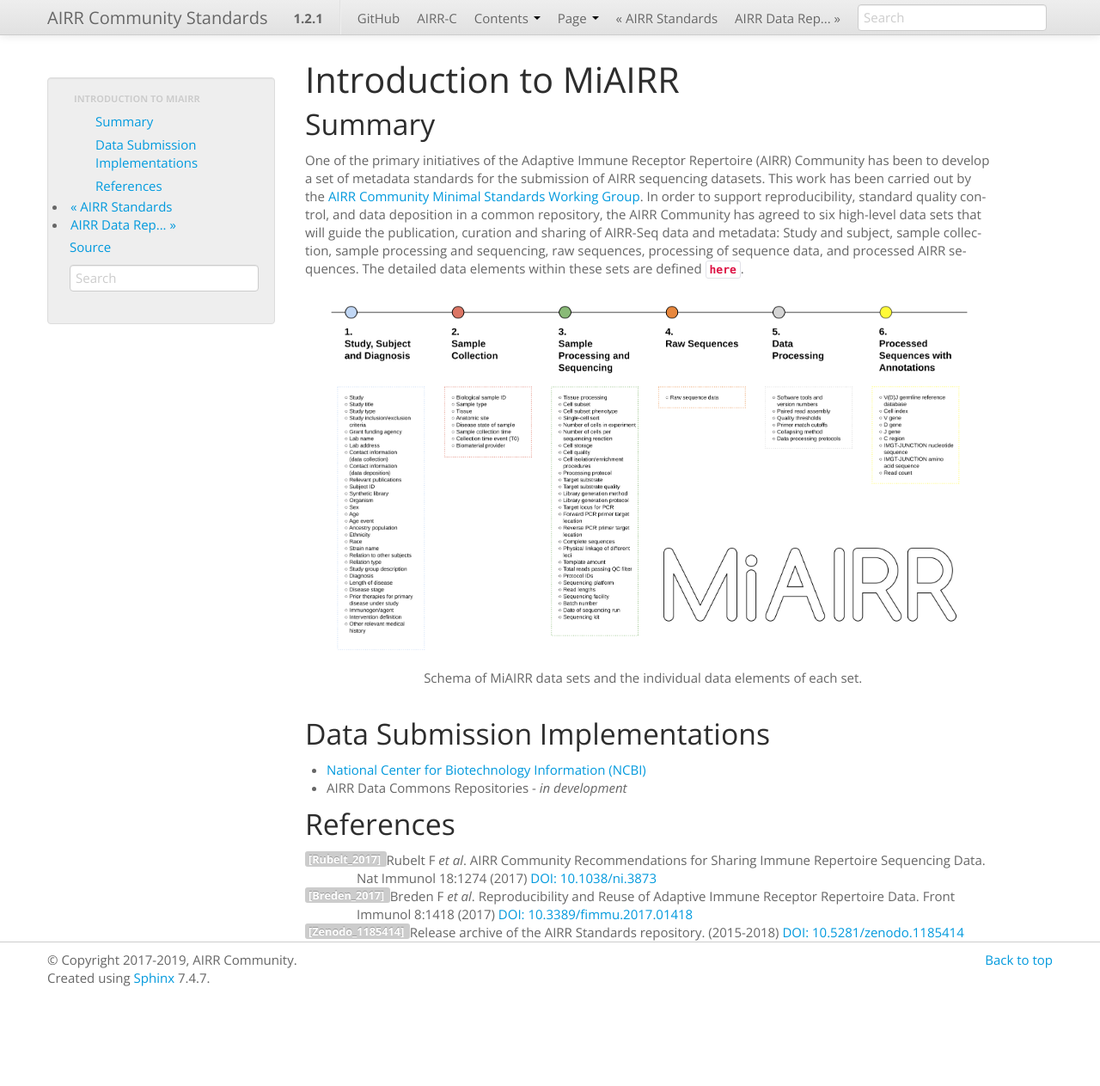
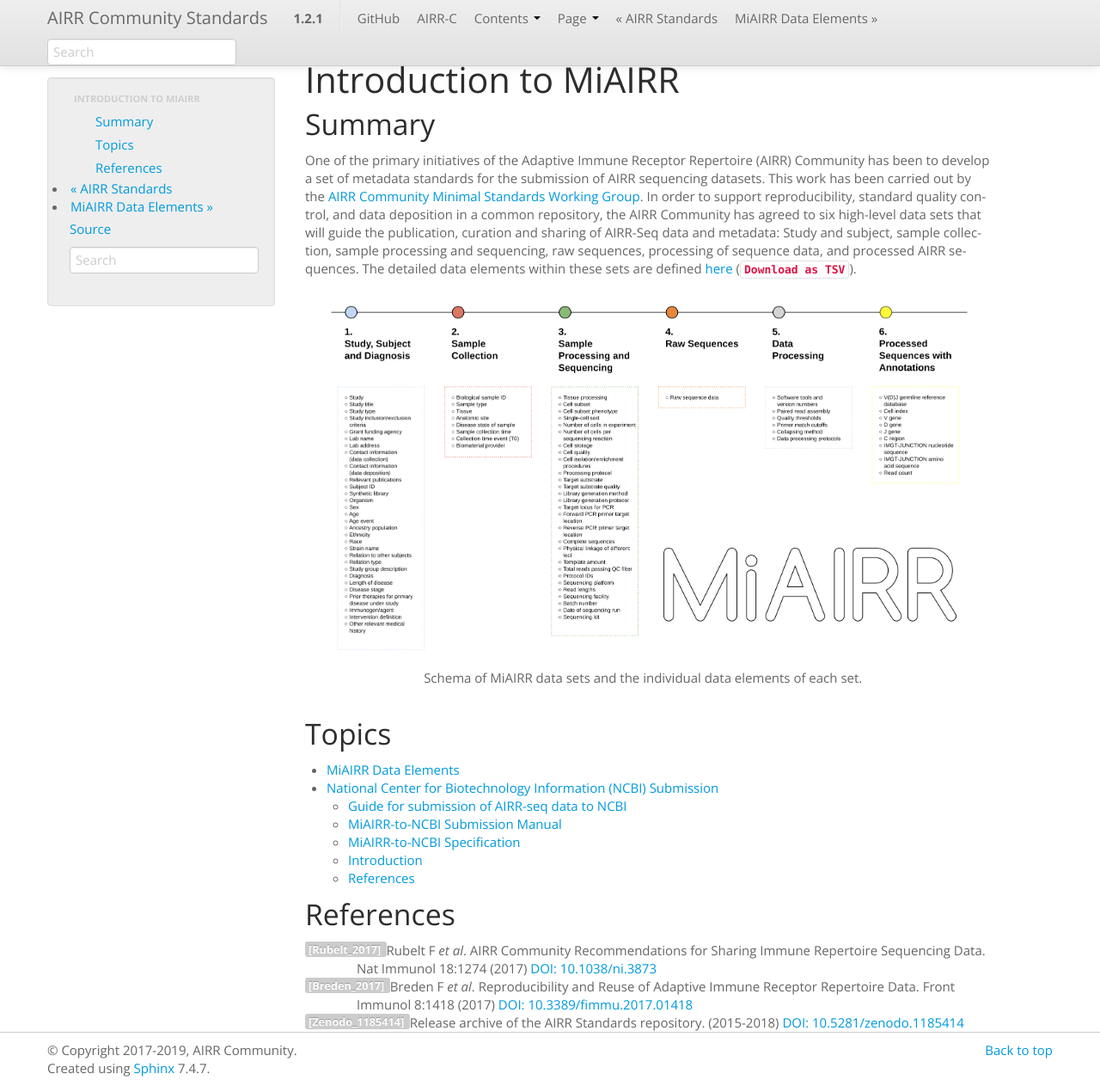
Before and after one commit to airr-community/airr-standards, a Sphinx documentation site: the page built from docs/miairr/introduction_miairr.rst, in a window 1280 px wide and 1263 px high. Shown: the whole window at 86% size. Built offline with Sphinx 7.4.7, drawn with Linux system fonts in a browser that asks for light colours; pages that are not in the unit, such as notebooks, are missing from menus.

Commit message:
Add rendering of MiAIRR TSV to docs.

```diff
--- a/docs/miairr/guide_miairr_ncbi.rst
+++ b/docs/miairr/guide_miairr_ncbi.rst
@@ -19,8 +19,8 @@
 curation and sharing of AIRR-Seq data and metadata: Study and subject,
 sample collection, sample processing and sequencing, raw sequences,
 processing of sequence data, and processed AIRR sequences. The detailed
-data elements within these sets are defined
-:download:`here <../_downloads/AIRR_Minimal_Standard_Data_Elements.tsv>`.
+data elements within these sets are defined :ref:`here <MiAIRR_Elements>`
+(:download:`Download as TSV <../_downloads/AIRR_Minimal_Standard_Data_Elements.tsv>`).
 The association between these AIRR sets, the associated data elements,
 and each of the NCBI repositories is shown below:
 
--- a/docs/miairr/introduction_miairr.rst
+++ b/docs/miairr/introduction_miairr.rst
@@ -17,8 +17,8 @@
 sharing of AIRR-Seq data and metadata: Study and subject, sample
 collection, sample processing and sequencing, raw sequences, processing
 of sequence data, and processed AIRR sequences. The detailed data
-elements within these sets are defined
-:download:`here <../_downloads/AIRR_Minimal_Standard_Data_Elements.tsv>`.
+elements within these sets are defined :ref:`here <MiAIRR_Elements>`
+(:download:`Download as TSV <../_downloads/AIRR_Minimal_Standard_Data_Elements.tsv>`).
 
 .. _`AIRR Community Minimal Standards Working Group`:
    http://airr-community.org/working_groups/minimal_standards
@@ -30,12 +30,14 @@
    Schema of MiAIRR data sets and the individual data elements of each
    set.
 
-
-Data Submission Implementations
+Topics
 ===============================
 
--  :ref:`National Center for Biotechnology Information (NCBI) <MiAIRR_NCBI>`
--  AIRR Data Commons Repositories - *in development*
+.. toctree::
+   :maxdepth: 2
+
+   MiAIRR Data Elements <data_elements>
+   National Center for Biotechnology Information (NCBI) Submission <miairr_ncbi_overview>
 
 References
 ==========
```
Also changed, not shown: docs/miairr/data_elements.rst (added, +20 -0 lines).
